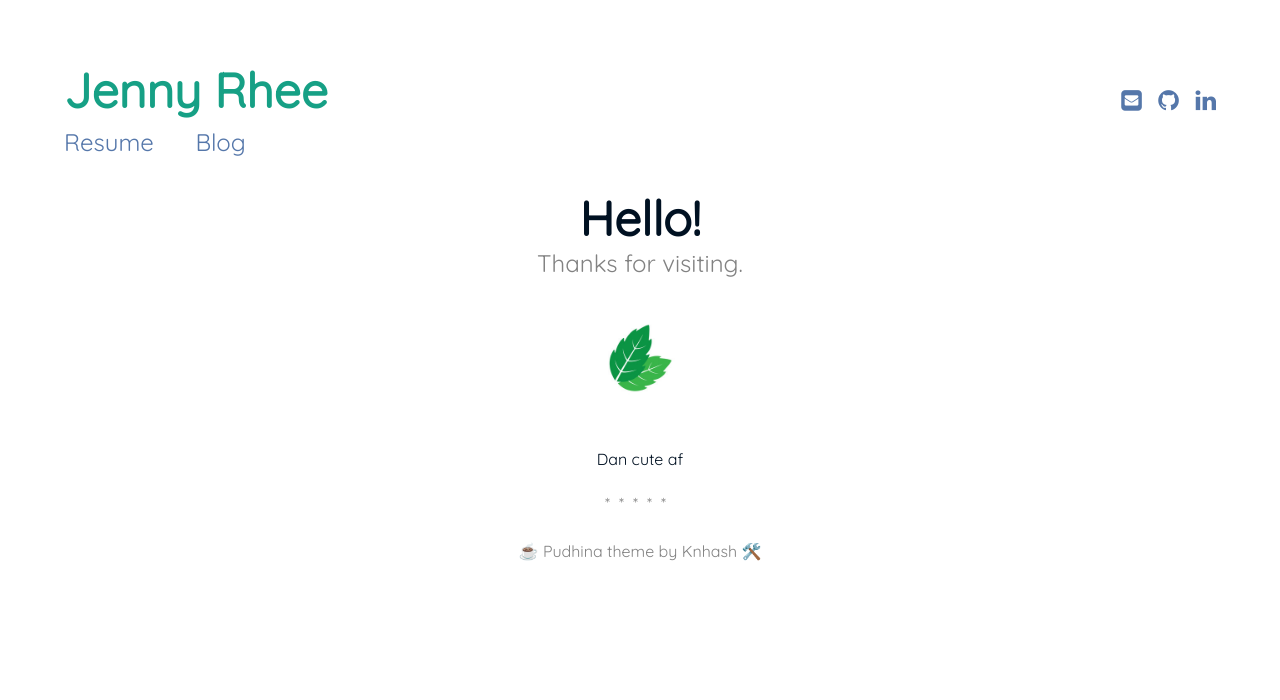
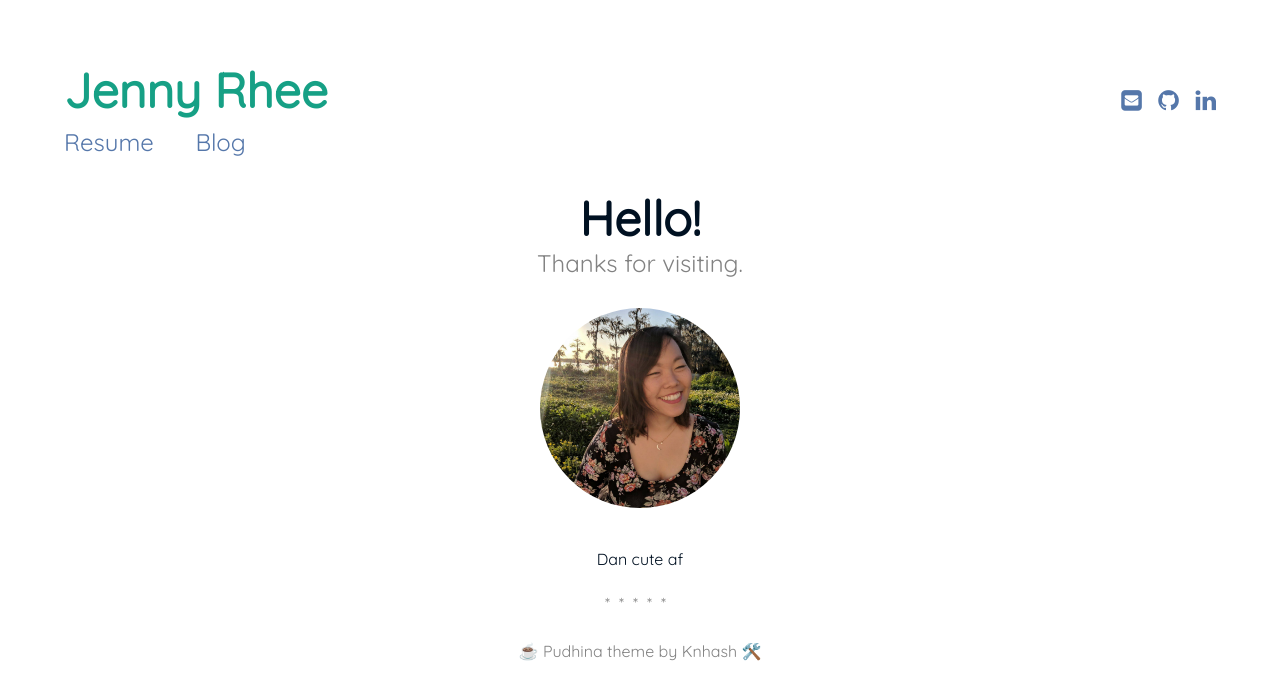
Before and after one commit to jennyrhee/jennyrhee.github.io, a Jekyll site: the page built from index.md, in a window 1280 px wide. Shown: the top 700 px of the page. Built offline with Jekyll 4.4.1, drawn with Linux system fonts in a browser that asks for light colours.

Commit message:
changed pic and configured

```diff
--- a/assets/css/main.css
+++ b/assets/css/main.css
@@ -169,8 +169,8 @@
 
 /* =Main Page *//*************************************************************/
   #about-img {
-    border-radius: 13%;
-    max-width: 125px;
+    border-radius: 50%;
+    max-width: 200px;
     margin: auto;
     margin-bottom: 3%;
   }
--- a/index.md
+++ b/index.md
@@ -5,8 +5,7 @@ subtitle: Thanks for visiting.
 sitemap:
   priority: 0.9
 ---
-
-<img src="{{ '/assets/img/pudhina.jpg' | prepend: site.baseurl }}" id="about-img">
+<img src="{{ '/assets/img/mypic.jpg' | prepend: site.baseurl }}" id="about-img" height="200px" width="200px">
 
 <div id="describe-text">
 	<p>Dan cute af</p>
```
Also changed, not shown: assets/img/mypic.jpg (added), 4 other files.
